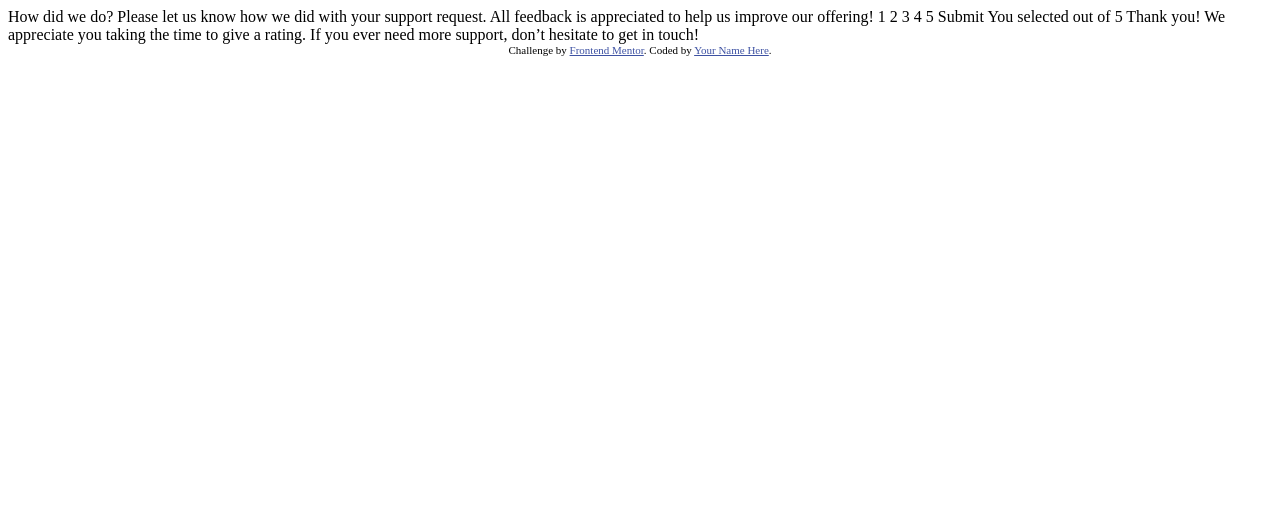
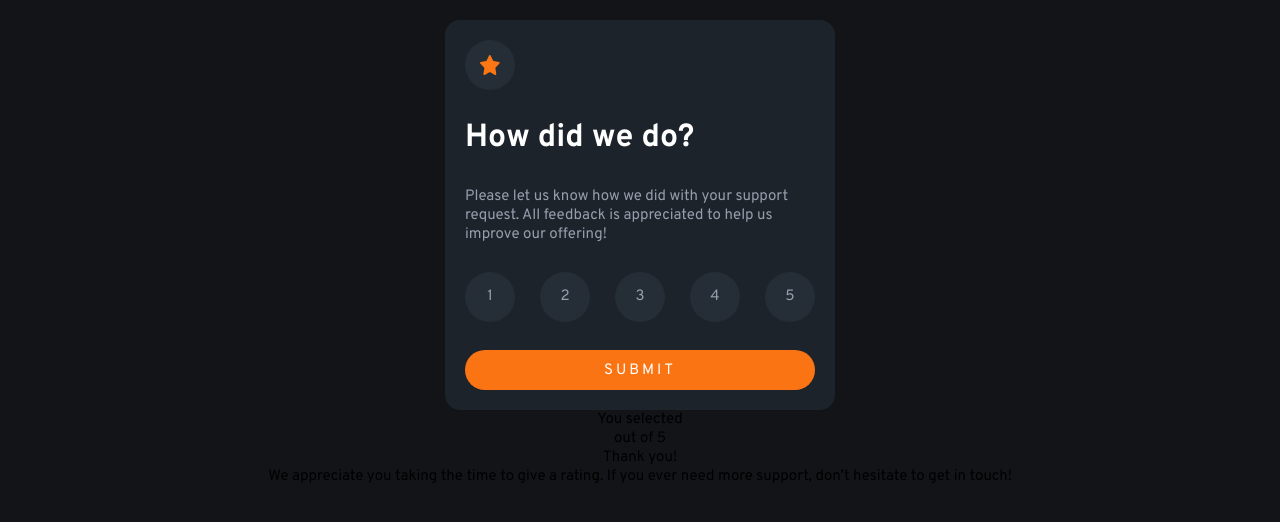
Before and after one commit to SamehElhady/interactive-rating-component-main, a plain HTML site: page index.html in a window 1280 px wide. Drawn offline with Linux system fonts and the light colour scheme.

Commit message:
finish first layer static and active state

```diff
--- a/index.html
+++ b/index.html
@@ -4,9 +4,14 @@
   <meta charset="UTF-8">
   <meta name="viewport" content="width=device-width, initial-scale=1.0"> <!-- displays site properly based on user's device -->
 
+  <link rel="preconnect" href="https://fonts.googleapis.com">
+  <link rel="preconnect" href="https://fonts.gstatic.com" crossorigin>
+  <link href="https://fonts.googleapis.com/css2?family=Overpass:wght@400;700&display=swap" rel="stylesheet">
+
   <link rel="icon" type="image/png" sizes="32x32" href="./images/favicon-32x32.png">
 
   <title>Frontend Mentor | Interactive rating component</title>
+  <link rel="stylesheet" href="style.css">
 
   <!-- Feel free to remove these styles or customise in your own stylesheet 👍 -->
   <style>
@@ -17,33 +22,46 @@
 <body>
 
   <!-- Rating state start -->
+  <main>
 
-  How did we do?
+    <div class="first-layer">
+      <div class="star"><img src="./images/icon-star.svg" alt="stars"></div>
+      <div class="row1-2"><h1>How did we do?</h1></div>
 
-  Please let us know how we did with your support request. All feedback is appreciated
-  to help us improve our offering!
+      <div class="row1-3"><p>Please let us know how we did with your support request. All feedback is appreciated to help us improve our offering!</p></div>
 
-  1 2 3 4 5
+      <div class="row1-4">
+        <div class="circle"><p>1</p></div>
+        <div class="circle"><p>2</p></div>
+        <div class="circle"><p>3</p></div>
+        <div class="circle"><p>4</p></div>
+        <div class="circle"><p>5</p></div>
+      </div>
+      <div class="row1-5"><p>Submit</p></div>
 
-  Submit
+    </div>
+    <!-- Rating state end -->
 
-  <!-- Rating state end -->
+    <!-- Thank you state start -->
 
-  <!-- Thank you state start -->
+    <p>You selected</p>
+    <!-- Add rating here --> <p>out of 5</p>
 
-  You selected <!-- Add rating here --> out of 5
+    <p>Thank you!</p>
 
-  Thank you!
+    <p>We appreciate you taking the time to give a rating. If you ever need more support,
+    don’t hesitate to get in touch!</p>
 
-  We appreciate you taking the time to give a rating. If you ever need more support,
-  don’t hesitate to get in touch!
-
-  <!-- Thank you state end -->
+    <!-- Thank you state end -->
+ </main>
 
 
+
+  <!--
   <div class="attribution">
     Challenge by <a href="https://www.frontendmentor.io?ref=challenge" target="_blank">Frontend Mentor</a>.
     Coded by <a href="#">Your Name Here</a>.
   </div>
+  -->
 </body>
 </html>
--- /dev/null
+++ b/style.css
@@ -0,0 +1,96 @@
+*{
+    margin: 0px;
+    padding: 0px;
+    font-family: 'Overpass', sans-serif;
+}
+p{
+    font-size: 15px;
+}
+
+main{
+    width: 100vw;
+    min-height: 100vh;
+    display: flex;
+    flex-direction: column;
+    position: relative;
+    background: hsl(216, 12%, 8%);
+    align-items: center;
+}
+
+.first-layer{
+    margin-top: 20px;
+    width: 350px;
+    height: 350px;
+    background: hsl(213, 19%, 18%,0.6);
+    display: flex;
+    flex-direction: column;
+    justify-content: space-between;
+    border-radius: 15px;
+    padding: 20px;
+}
+.star{
+    width: 50px;
+    height: 50px;
+    border-radius: 50%;
+    background: hsla(213, 19%, 18%, 1);
+    display: flex;
+    align-content: center;
+    justify-content: center;
+}
+.star img{
+    width: 20px;
+    height: 20px;
+    align-self: center;
+}
+.row1-2{
+    color: hsl(0, 0%, 100%);
+}
+.row1-2 p{
+    font-size: 40px;
+    font-weight: 700;
+}
+.row1-3,.row1-4{
+    color: hsl(217, 12%, 63%);
+}
+.row1-4{
+    display: flex;
+    justify-content: space-between;
+}
+.circle{
+    width: 50px;
+    height: 50px;
+    background:hsla(213, 19%, 18%,1);
+    border-radius: 50%;
+    display: flex;
+    align-items: center;
+    justify-content: center;
+}
+.row1-5{
+    width: 100%;
+    height: 40px;
+    background:hsl(25, 97%, 53%);
+    color: white;
+    text-align: center;
+    display: flex;
+    flex-direction: column;
+    justify-content: center;
+    border-radius: 20px;
+    text-transform: uppercase;
+    letter-spacing: 3px;
+}
+
+/*active state foe layer 1*/
+.circle:hover{
+    background: hsla(216, 12%, 54%,1);
+    color: white;
+    cursor: pointer;
+}
+.circle:active{
+    color: white;
+    background: hsl(25, 97%, 53%);
+}
+.row1-5:hover{
+    background:white ;
+    color:hsl(25, 97%, 53%) ;
+    cursor: pointer;
+}
```
